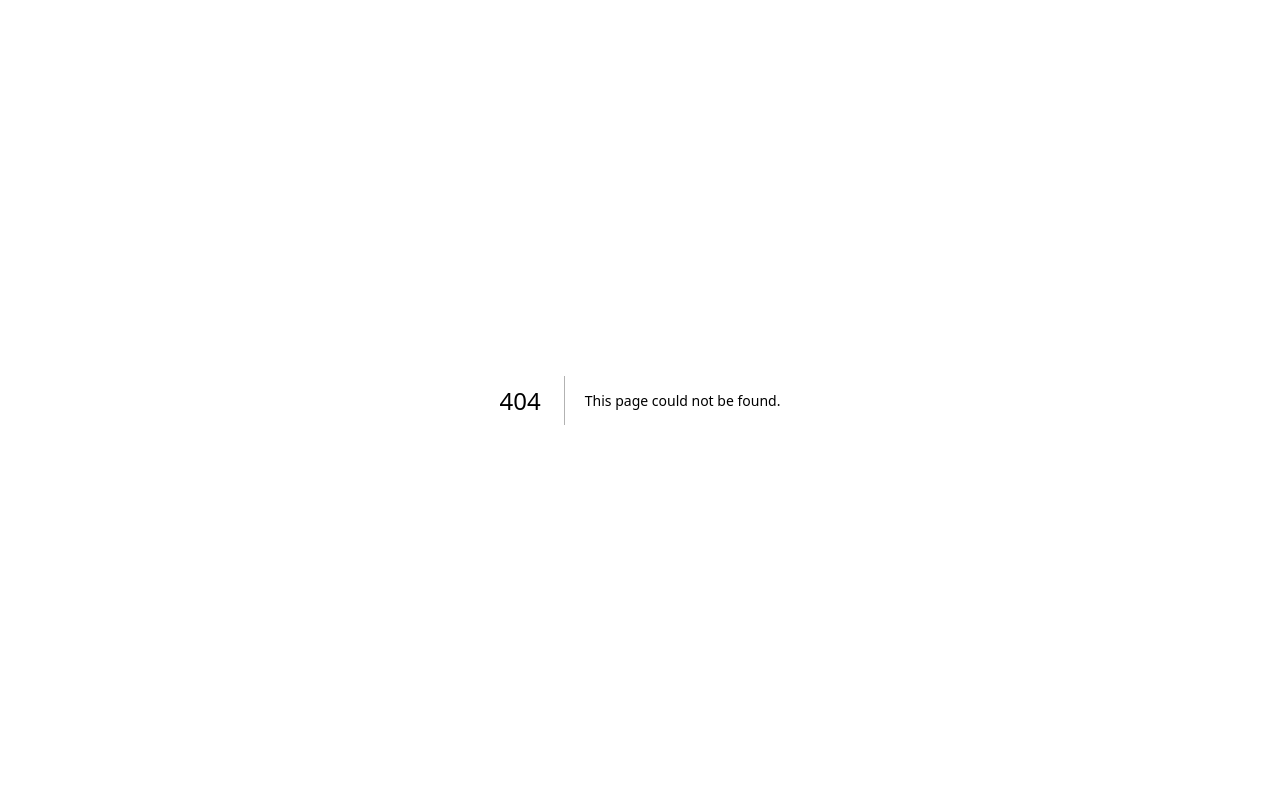
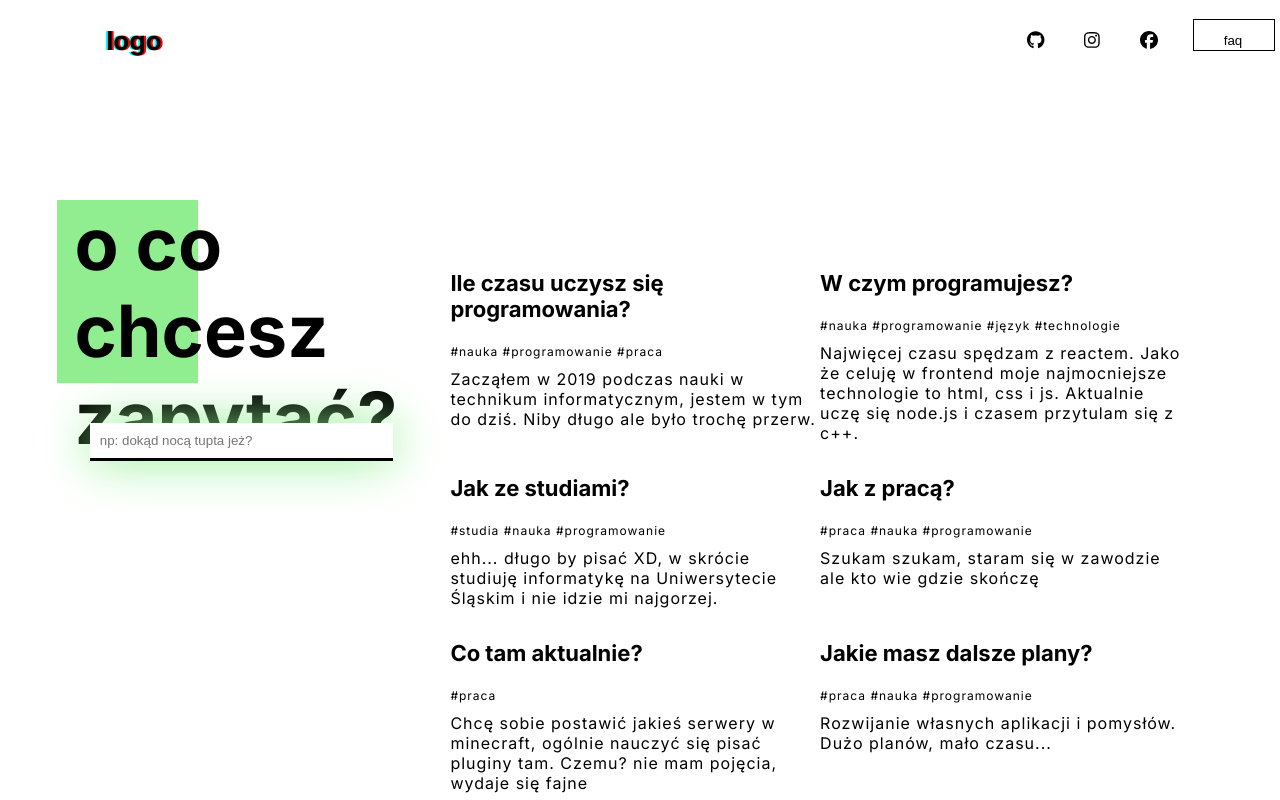
Before and after one commit to szymonzawrotny/portfolioApp, a Next.js app in the folder client/: page /faq in a window 1280 px wide. Before the commit this address had no page. Shown: the top 800 px of the page. Built offline with nearby package versions, Linux system fonts and the light colour scheme.

Commit message:
faq section is ready

```diff
--- /dev/null
+++ b/client/app/faq/faq.scss
@@ -0,0 +1,109 @@
+.faq{
+    flex-basis:100vh;
+    display:flex;
+    .asked{
+        flex-basis:35%;
+        min-height:250px;
+        position: relative;
+        height:100vh;
+        .baner{
+            position: absolute;
+            top:15%;
+            right:5%;
+            width:80%;
+            height:40%;
+            min-height:350px;
+            p{
+                position: relative;
+                font-size:72px;
+                font-weight:700;
+                z-index:1;
+            }
+            p::after{
+                content:"";
+                position: absolute;
+                top:0;
+                left:-5%;
+                width:40%;
+                height:70%;
+                background-color: lightgreen;
+                z-index:-1;
+            }
+            input{
+                position: absolute;
+                bottom:25%;
+                right:10%;
+                width:80%;
+                padding:10px;
+                border:none;
+                border-bottom:3px solid black;
+                z-index:1;
+                box-shadow: 0 0 50px 0px lightgreen;
+            }
+        }
+    }
+    .questions{
+        flex-basis:65%;
+        height:150vh;
+        min-height:1000px;
+        position: relative;
+        .container{
+            position: absolute;
+            width:100%;
+            height:80%;
+            top:20%;
+            display: flex;
+            align-content: flex-start;
+            justify-content: flex-start;
+            flex-wrap:wrap;
+        }
+    }
+}
+
+@media (max-width:1500px){
+    .faq{
+        .asked{
+            .baner{
+                input{
+                    bottom:5%;
+                }
+            }
+        }
+    }
+}
+
+@media (max-width:1100px){
+    .faq{
+        flex-direction: column;
+        .asked{
+            flex-basis:30vh;
+            .baner{
+                right:15%;
+                top:30%;
+                height:70%;
+                min-height: 100px;
+                p{
+                    font-size:36px;
+                }
+                p::after{
+                    width:30%;
+                    height:100%;
+                }
+            }
+        }
+        .questions{
+            flex-basis:160vh;
+            .container{
+                width:95%;
+                height: 90%;
+                top:5%;
+                left:50%;
+                transform: translateX(-50%);
+                flex-direction: column;
+                .question{
+                    width:100%;
+                }
+            }
+        }
+    }
+}
--- /dev/null
+++ b/client/app/faq/page.js
@@ -0,0 +1,92 @@
+'use client'
+import React,{useState} from 'react';
+import "./faq.scss";
+
+import Nav from '@/layouts/Nav';
+import Footer from '@/layouts/Footer';
+import Question from '@/components/Question';
+
+
+const Faq = ()=>{
+
+    const [value,setValue] = useState("");
+    const [questions,setQuestions] = useState([
+        {
+            id: 1,
+            title: "Ile czasu uczysz się programowania?",
+            tags: "#nauka #programowanie #praca",
+            text: "Zacząłem w 2019 podczas nauki w technikum informatycznym, jestem w tym do dziś. Niby długo ale było trochę przerw."
+        },
+        {
+            id: 2,
+            title: "W czym programujesz?",
+            tags: "#nauka #programowanie #język #technologie",
+            text: "Najwięcej czasu spędzam z reactem. Jako że celuję w frontend moje najmocniejsze technologie to html, css i js. Aktualnie uczę się node.js i czasem przytulam się z c++."
+        },
+        {
+            id: 3,
+            title: "Jak ze studiami?",
+            tags: "#studia #nauka #programowanie",
+            text: "ehh... długo by pisać XD, w skrócie studiuję informatykę na Uniwersytecie Śląskim i nie idzie mi najgorzej."
+        },
+        {
+            id: 4,
+            title: "Jak z pracą?",
+            tags: "#praca #nauka #programowanie",
+            text: "Szukam szukam, staram się w zawodzie ale kto wie gdzie skończę "
+        },
+        {
+            id: 5,
+            title: "Co tam aktualnie?",
+            tags: "#praca",
+            text: "Chcę sobie postawić jakieś serwery w minecraft, ogólnie nauczyć się pisać pluginy tam. Czemu? nie mam pojęcia, wydaje się fajne"
+        },
+        {
+            id: 6,
+            title: "Jakie masz dalsze plany?",
+            tags: "#praca #nauka #programowanie",
+            text: "Rozwijanie własnych aplikacji i pomysłów. Dużo planów, mało czasu..."
+        }
+    ])
+    const [questionsCopy,setQuestionsCopy] = useState(questions);
+
+    const handleInput = e =>{
+        const text = e.target.value.toLowerCase();
+        let questions2 = [...this.state.questions];
+
+        questions2 = questions2.filter((one)=>{
+            return one.title.toLowerCase().includes(text);
+        })
+
+        setValue(text);
+        setQuestionsCopy(questions2);
+    }
+
+    const items = questionsCopy.map(one=><Question key={one.id} {...one}/>);
+
+    return(
+        <>
+            <Nav/>
+            <div className="faq">
+                <div className="asked">
+                    <div className='baner'>
+                        <p>o co chcesz zapytać?</p>
+                        <input
+                            type="text"
+                            placeholder='np: dokąd nocą tupta jeż?'
+                            value={value}
+                            onChange={handleInput}
+                        />
+                    </div>
+                </div>
+                <div className="questions">
+                    <div className="container">
+                        {items}
+                    </div>
+                </div>
+            </div>
+            <Footer />
+        </>
+    )
+}
+export default Faq;
--- /dev/null
+++ b/client/components/Question.js
@@ -0,0 +1,13 @@
+import React from 'react';
+import "@/styles/question.scss";
+
+const Question = props =>{
+    return(
+        <div className="question">
+            <h3>{props.title}</h3>
+            <p className="tags">{props.tags}</p>
+            <p>{props.text}</p>
+        </div>
+    )
+}
+export default Question;
--- a/client/layouts/Main.js
+++ b/client/layouts/Main.js
@@ -6,6 +6,7 @@ import Courses from './Courses';
 import AboutMe from './AboutMe';
 import Contact from './Contact';
 import Footer from './Footer';
+import ToUp from './ToUp';
 
 const Main = ()=>{
     return(
@@ -16,6 +17,7 @@ const Main = ()=>{
             <AboutMe/>
             <Contact/>
             <Footer />
+            <ToUp/>
         </>
     )
 }
--- a/client/layouts/Nav.js
+++ b/client/layouts/Nav.js
@@ -15,21 +15,21 @@ const fb = <FontAwesomeIcon icon={faFacebook} />
 
 const Nav = ()=>{
     const nav = useRef();
-    const handleScroll = ()=>{
-        const height = window.scrollY;
-        if(height > 100){
-            nav.current.classList.add('active');
-        }
-        else{
-            nav.current.classList.remove('active');
-        }
-    }
+    // const handleScroll = ()=>{
+    //     const height = window.scrollY;
+    //     if(height > 100){
+    //         nav.current.classList.add('active');
+    //     }
+    //     else{
+    //         nav.current.classList.remove('active');
+    //     }
+    // }
 
-    useEffect(
-        ()=>{
-            window.addEventListener("scroll",handleScroll);
-        },[]
-    )
+    // useEffect(
+    //     ()=>{
+    //         window.addEventListener("scroll",handleScroll);
+    //     },[]
+    // )
 
     return(
         <nav ref={nav}>
--- /dev/null
+++ b/client/styles/question.scss
@@ -0,0 +1,13 @@
+.question{
+    width:45%;
+    h3{
+        font-size:22px;
+    }
+    p.tags{
+        font-size:12px;
+    }
+    p{
+        letter-spacing: 1px;
+        margin:10px 0;
+    }
+}
```
Also changed, not shown: client/layouts/ToUp.js (added, +21 -0 lines), client/styles/toUp.scss (added, +46 -0 lines).
